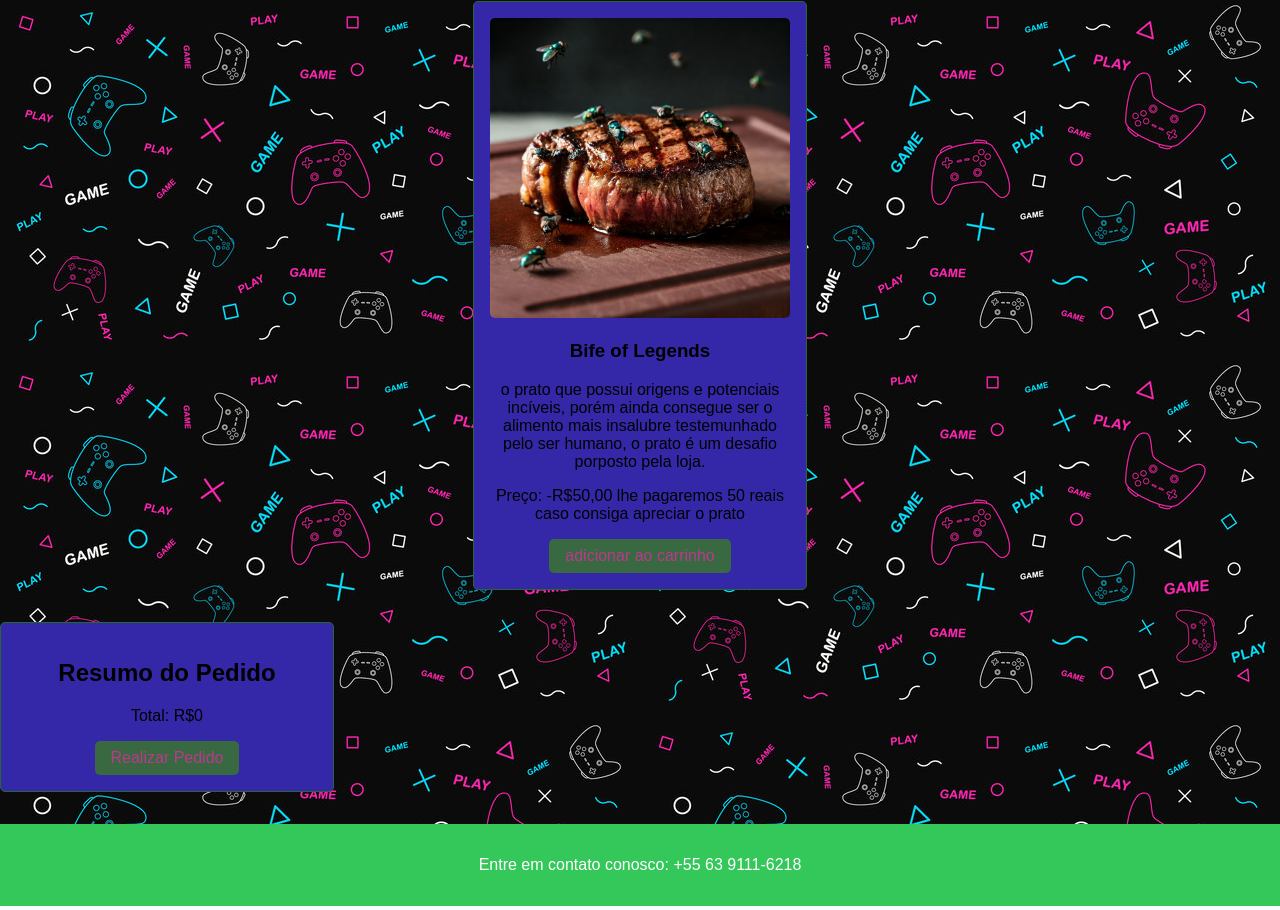
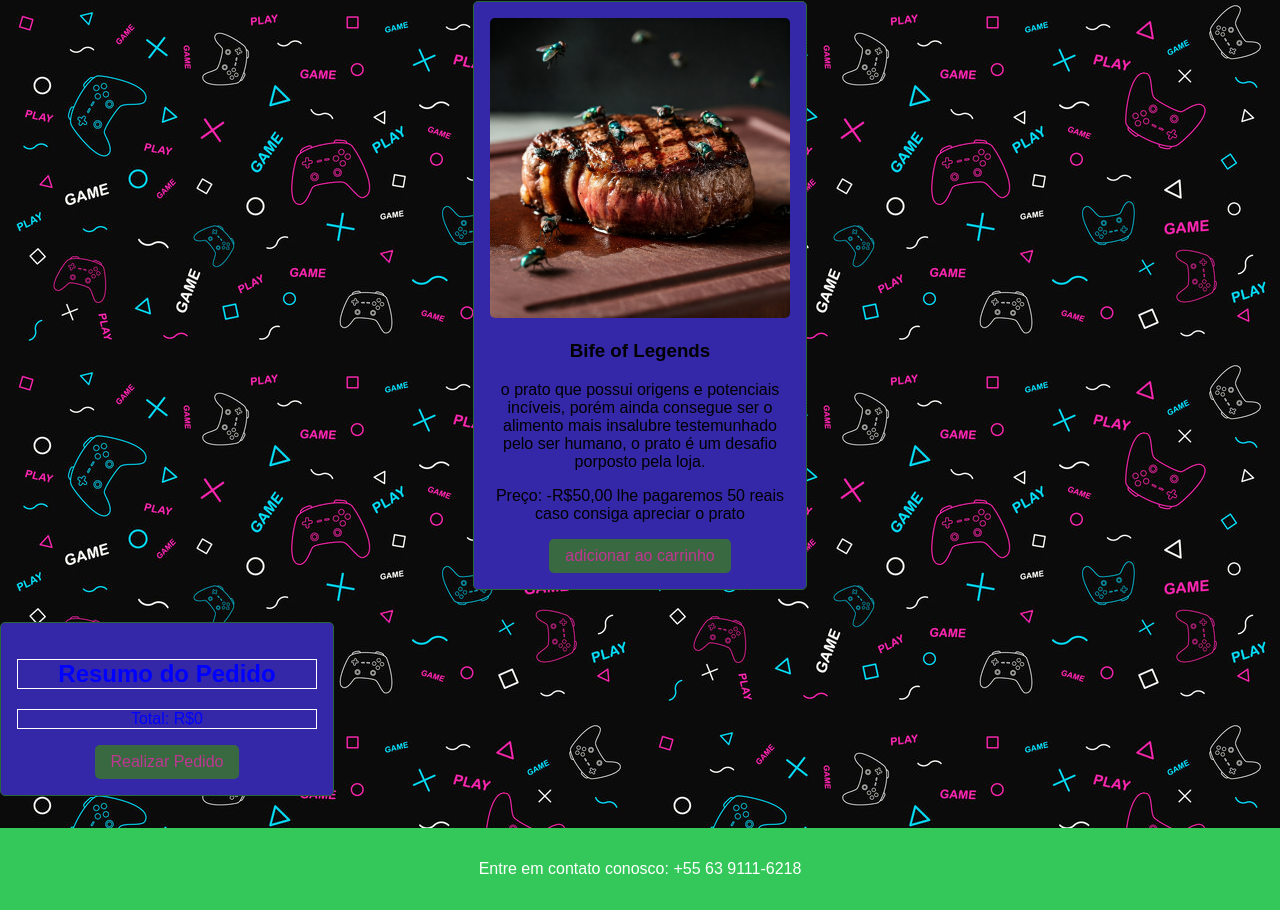
Before and after one commit to tiagopfig/lancheriagames, a plain HTML site: page index.html in a window 1280 px wide. Shown: the part 2523-3433 px from the top of the page. Drawn offline with Linux system fonts and the light colour scheme.

Commit message:
Update index.html

```diff
--- a/index.html
+++ b/index.html
@@ -116,10 +116,10 @@
 
         </section>
         <aside class="menu-item">
-            <h2>Resumo do Pedido</h2>
-            <p>Total: R$<span id="total-price">0</span></p>
-            <button onclick="finalizeOrder()">Realizar Pedido</button>
-        </aside>
+  <h2 style="color: blue; border-style: solid; border-width: 1px; border-color: white;">Resumo do Pedido</h2>
+  <p style="color: blue; border-style: solid; border-width: 1px; border-color: white;">Total: R$<span id="total-price">0</span></p>
+  <button onclick="finalizeOrder()">Realizar Pedido</button>
+</aside>
     </main>
     <footer id="contact">
         <p>Entre em contato conosco: +55 63 9111-6218</p>
```
